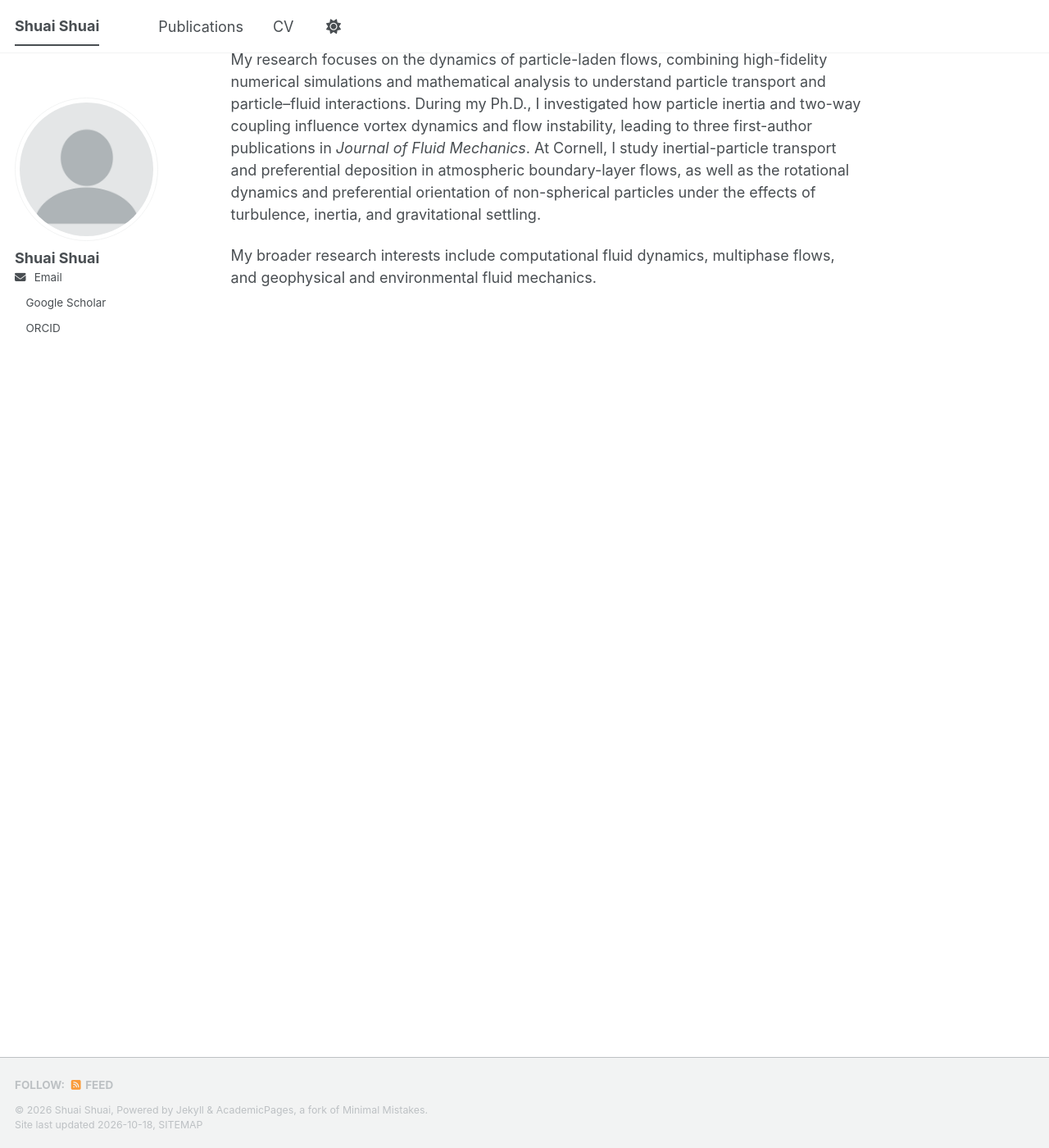
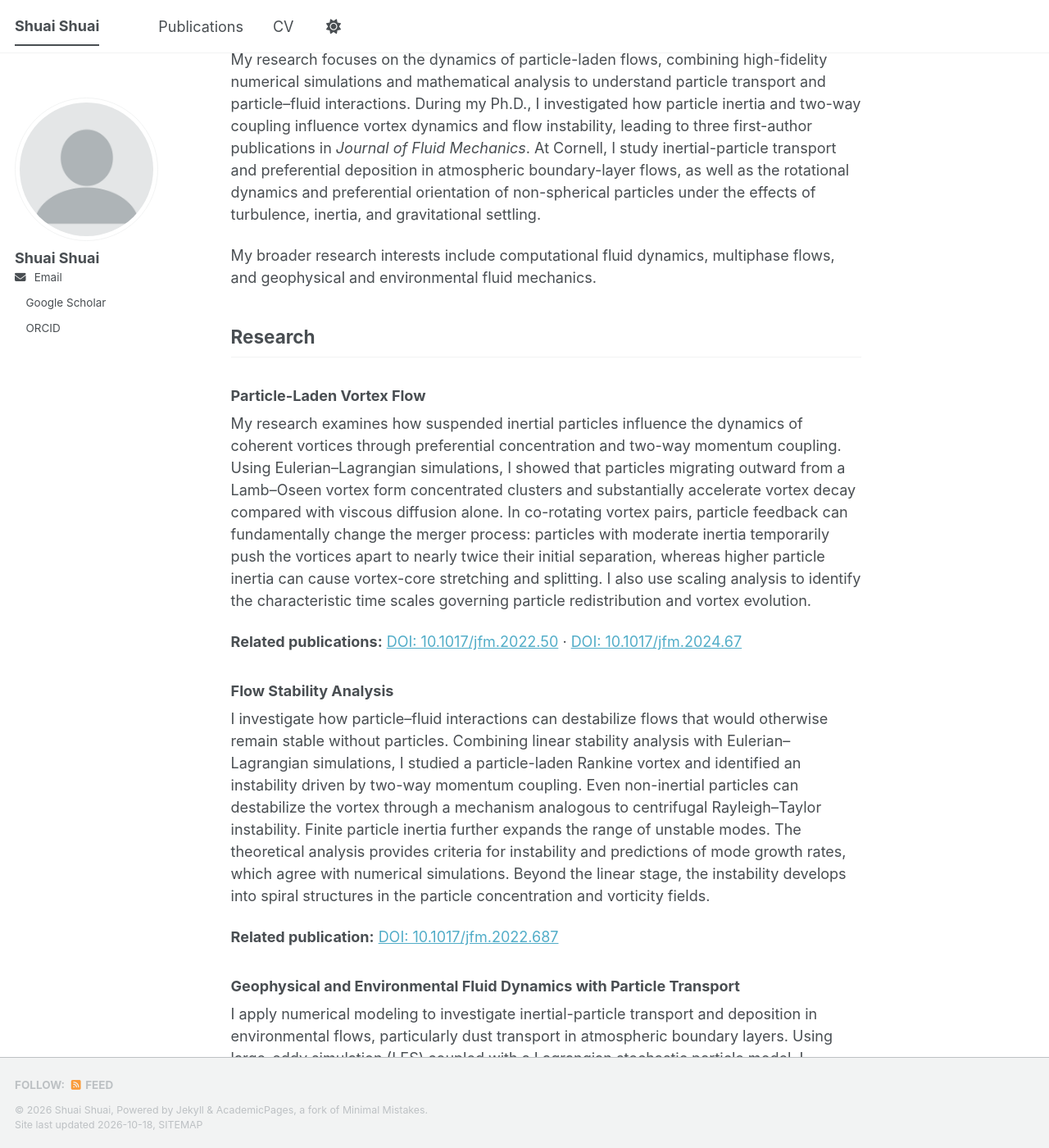
Before and after one commit to shuaishuai91/shuaishuai91.github.io, a Jekyll site: the page built from _pages/about.md, in a window 1280 px wide and 1400 px high, scrolled down 270 px. Shown: the whole window at 82% size. Built offline with Jekyll 4.4.1, drawn with Linux system fonts in a browser that asks for light colours; a style sheet for code colours, icons or effects is not loaded; some of the changed text lies outside the part shown.

Commit message:
Add three research themes and publication links to homepage

```diff
--- a/_pages/about.md
+++ b/_pages/about.md
@@ -12,3 +12,23 @@ I am a Postdoctoral Researcher in the School of Civil and Environmental Engineer
 My research focuses on the dynamics of particle-laden flows, combining high-fidelity numerical simulations and mathematical analysis to understand particle transport and particle–fluid interactions. During my Ph.D., I investigated how particle inertia and two-way coupling influence vortex dynamics and flow instability, leading to three first-author publications in *Journal of Fluid Mechanics*. At Cornell, I study inertial-particle transport and preferential deposition in atmospheric boundary-layer flows, as well as the rotational dynamics and preferential orientation of non-spherical particles under the effects of turbulence, inertia, and gravitational settling.
 
 My broader research interests include computational fluid dynamics, multiphase flows, and geophysical and environmental fluid mechanics.
+
+## Research
+
+### Particle-Laden Vortex Flow
+
+My research examines how suspended inertial particles influence the dynamics of coherent vortices through preferential concentration and two-way momentum coupling. Using Eulerian–Lagrangian simulations, I showed that particles migrating outward from a Lamb–Oseen vortex form concentrated clusters and substantially accelerate vortex decay compared with viscous diffusion alone. In co-rotating vortex pairs, particle feedback can fundamentally change the merger process: particles with moderate inertia temporarily push the vortices apart to nearly twice their initial separation, whereas higher particle inertia can cause vortex-core stretching and splitting. I also use scaling analysis to identify the characteristic time scales governing particle redistribution and vortex evolution.
+
+**Related publications:** [DOI: 10.1017/jfm.2022.50](https://doi.org/10.1017/jfm.2022.50) · [DOI: 10.1017/jfm.2024.67](https://doi.org/10.1017/jfm.2024.67)
+
+### Flow Stability Analysis
+
+I investigate how particle–fluid interactions can destabilize flows that would otherwise remain stable without particles. Combining linear stability analysis with Eulerian–Lagrangian simulations, I studied a particle-laden Rankine vortex and identified an instability driven by two-way momentum coupling. Even non-inertial particles can destabilize the vortex through a mechanism analogous to centrifugal Rayleigh–Taylor instability. Finite particle inertia further expands the range of unstable modes. The theoretical analysis provides criteria for instability and predictions of mode growth rates, which agree with numerical simulations. Beyond the linear stage, the instability develops into spiral structures in the particle concentration and vorticity fields.
+
+**Related publication:** [DOI: 10.1017/jfm.2022.687](https://doi.org/10.1017/jfm.2022.687)
+
+### Geophysical and Environmental Fluid Dynamics with Particle Transport
+
+I apply numerical modeling to investigate inertial-particle transport and deposition in environmental flows, particularly dust transport in atmospheric boundary layers. Using large-eddy simulation (LES) coupled with a Lagrangian stochastic particle model, I examine how vegetation barriers modify turbulent flow structures and redistribute airborne particles. The simulations show that canopy-generated wakes can promote preferential concentration and downward transport, resulting in locally enhanced particle deposition downstream of the barrier. The enhancement becomes stronger with increasing particle inertia. This work provides physical insight into how vegetation-induced flow structures influence particle transport and ground deposition, with implications for the assessment of dust-control barriers.
+
+**Related manuscript (under review):** [Preprint](https://doi.org/10.21203/rs.3.rs-9164043/v1)
```
